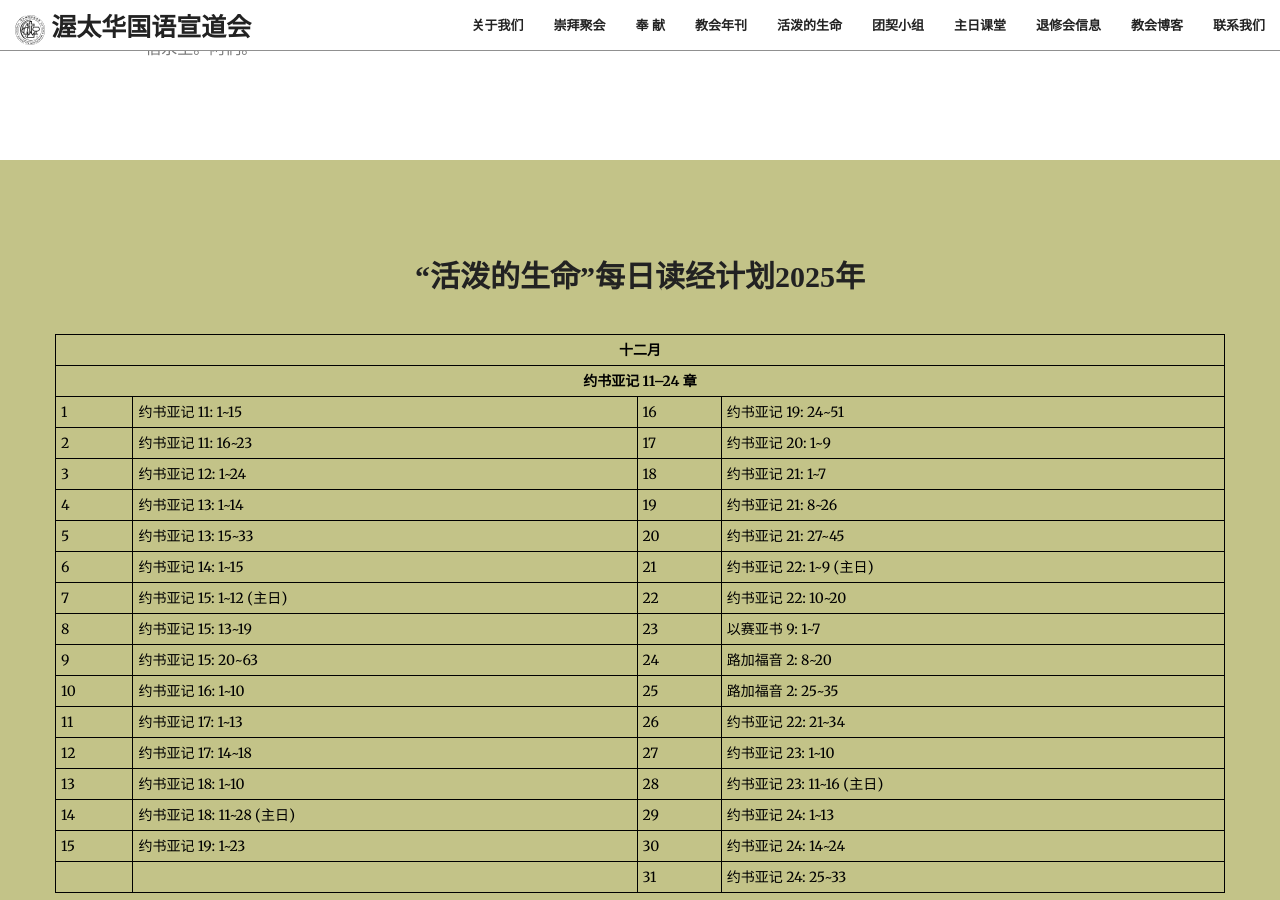
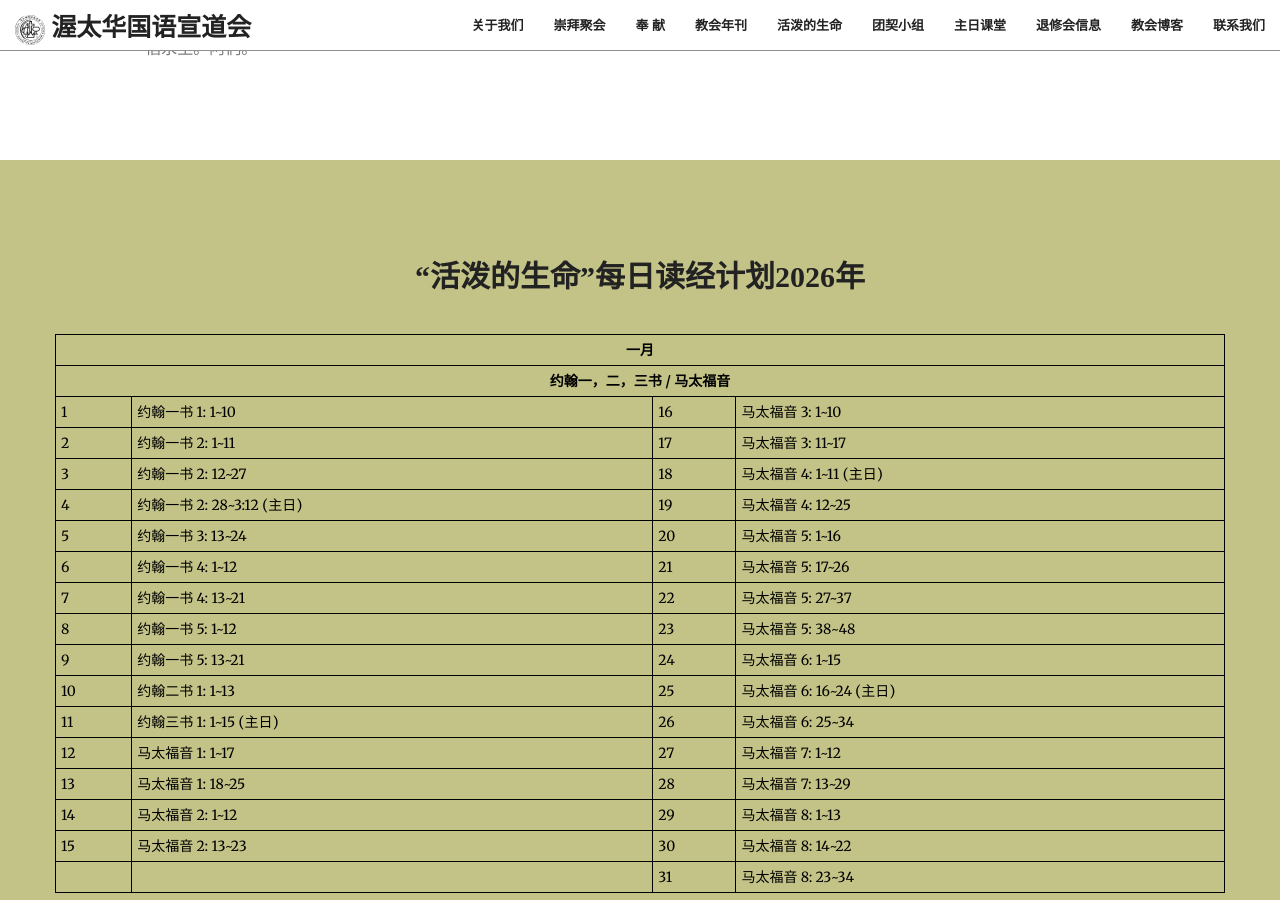
Before and after one commit to JonasYow/ottawaomac, a Jekyll site: the page built from index.html, in a window 1280 px wide and 900 px high, scrolled down 2482 px. Built offline with Jekyll 4.4.1, drawn with Linux system fonts in a browser that asks for light colours; some web fonts are replaced.

Commit message:
Update Jan 2026 content

```diff
--- a/_includes/dailylivingwater.html
+++ b/_includes/dailylivingwater.html
@@ -1,35 +1,35 @@
-<section id="livingwater-december" class="bg-primary">
+<section id="livingwater-january" class="bg-primary">
   <div class="container">
     <div class="row">
       <div class="col-lg-12 text-center">
-        <h2 class="section-heading text-primary"><strong>“活泼的生命”每日读经计划2025年</strong></h2>
+        <h2 class="section-heading text-primary"><strong>“活泼的生命”每日读经计划2026年</strong></h2>
         <hr style="border-top: 1px solid rgb(195, 195, 136)">
       </div>
 
       <table style="width:100%">
         <tr>
-          <th colspan="4" class="text-center">十二月</th>
+          <th colspan="4" class="text-center">一月</th>
         </tr>
         <tr>
-          <th colspan="4" class="text-center">约书亚记 11–24 章</th>
+          <th colspan="4" class="text-center">约翰一，二，三书 / 马太福音</th>
         </tr>
 
-        <tr><td>1</td><td>约书亚记 11: 1~15</td><td>16</td><td>约书亚记 19: 24~51</td></tr>
-        <tr><td>2</td><td>约书亚记 11: 16~23</td><td>17</td><td>约书亚记 20: 1~9</td></tr>
-        <tr><td>3</td><td>约书亚记 12: 1~24</td><td>18</td><td>约书亚记 21: 1~7</td></tr>
-        <tr><td>4</td><td>约书亚记 13: 1~14</td><td>19</td><td>约书亚记 21: 8~26</td></tr>
-        <tr><td>5</td><td>约书亚记 13: 15~33</td><td>20</td><td>约书亚记 21: 27~45</td></tr>
-        <tr><td>6</td><td>约书亚记 14: 1~15</td><td>21</td><td>约书亚记 22: 1~9 (主日)</td></tr>
-        <tr><td>7</td><td>约书亚记 15: 1~12 (主日)</td><td>22</td><td>约书亚记 22: 10~20</td></tr>
-        <tr><td>8</td><td>约书亚记 15: 13~19</td><td>23</td><td>以赛亚书 9: 1~7</td></tr>
-        <tr><td>9</td><td>约书亚记 15: 20~63</td><td>24</td><td>路加福音 2: 8~20</td></tr>
-        <tr><td>10</td><td>约书亚记 16: 1~10</td><td>25</td><td>路加福音 2: 25~35</td></tr>
-        <tr><td>11</td><td>约书亚记 17: 1~13</td><td>26</td><td>约书亚记 22: 21~34</td></tr>
-        <tr><td>12</td><td>约书亚记 17: 14~18</td><td>27</td><td>约书亚记 23: 1~10</td></tr>
-        <tr><td>13</td><td>约书亚记 18: 1~10</td><td>28</td><td>约书亚记 23: 11~16 (主日)</td></tr>
-        <tr><td>14</td><td>约书亚记 18: 11~28 (主日)</td><td>29</td><td>约书亚记 24: 1~13</td></tr>
-        <tr><td>15</td><td>约书亚记 19: 1~23</td><td>30</td><td>约书亚记 24: 14~24</td></tr>
-        <tr><td></td><td></td><td>31</td><td>约书亚记 24: 25~33</td></tr>
+        <tr><td>1</td><td>约翰一书 1: 1~10</td><td>16</td><td>马太福音 3: 1~10</td></tr>
+        <tr><td>2</td><td>约翰一书 2: 1~11</td><td>17</td><td>马太福音 3: 11~17</td></tr>
+        <tr><td>3</td><td>约翰一书 2: 12~27</td><td>18</td><td>马太福音 4: 1~11 (主日)</td></tr>
+        <tr><td>4</td><td>约翰一书 2: 28~3:12 (主日)</td><td>19</td><td>马太福音 4: 12~25</td></tr>
+        <tr><td>5</td><td>约翰一书 3: 13~24</td><td>20</td><td>马太福音 5: 1~16</td></tr>
+        <tr><td>6</td><td>约翰一书 4: 1~12</td><td>21</td><td>马太福音 5: 17~26</td></tr>
+        <tr><td>7</td><td>约翰一书 4: 13~21</td><td>22</td><td>马太福音 5: 27~37</td></tr>
+        <tr><td>8</td><td>约翰一书 5: 1~12</td><td>23</td><td>马太福音 5: 38~48</td></tr>
+        <tr><td>9</td><td>约翰一书 5: 13~21</td><td>24</td><td>马太福音 6: 1~15</td></tr>
+        <tr><td>10</td><td>约翰二书 1: 1~13</td><td>25</td><td>马太福音 6: 16~24 (主日)</td></tr>
+        <tr><td>11</td><td>约翰三书 1: 1~15 (主日)</td><td>26</td><td>马太福音 6: 25~34</td></tr>
+        <tr><td>12</td><td>马太福音 1: 1~17</td><td>27</td><td>马太福音 7: 1~12</td></tr>
+        <tr><td>13</td><td>马太福音 1: 18~25</td><td>28</td><td>马太福音 7: 13~29</td></tr>
+        <tr><td>14</td><td>马太福音 2: 1~12</td><td>29</td><td>马太福音 8: 1~13</td></tr>
+        <tr><td>15</td><td>马太福音 2: 13~23</td><td>30</td><td>马太福音 8: 14~22</td></tr>
+        <tr><td></td><td></td><td>31</td><td>马太福音 8: 23~34</td></tr>
       </table>
     </div>
   </div>
```
